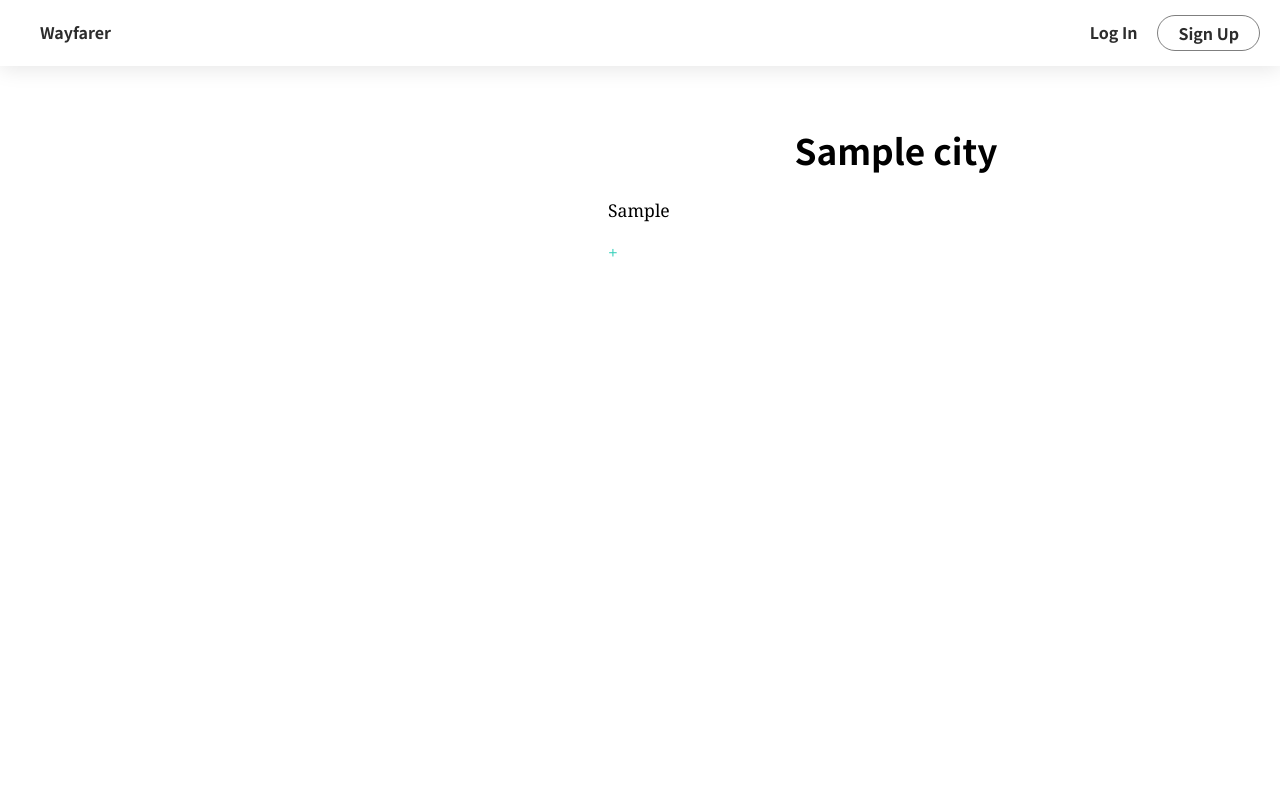
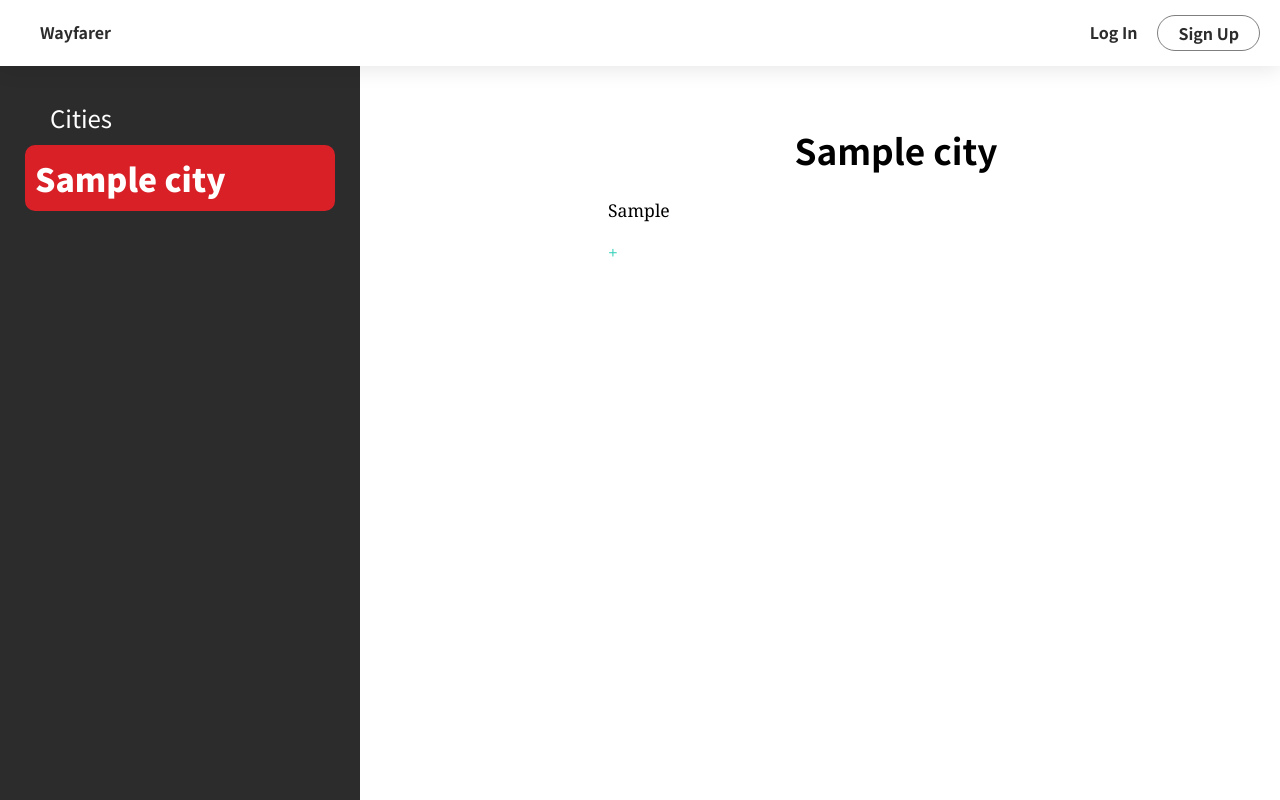
Before and after one commit to isaiahcolson/travel-community, a Django app: page /cities/1/ in a window 1280 px wide. Run offline with Django 3.2, Linux system fonts and the light colour scheme; tables that the repository leaves empty hold one stand-in row (values such as "Sample post"); some libraries are stand-ins or nearby versions.

Commit message:
added city side list to all city pages by changing city_detail context

```diff
--- a/main_app/templates/city/detail.html
+++ b/main_app/templates/city/detail.html
@@ -3,11 +3,12 @@
 
 
 
+  {% include '../partials/city_nav.html' %}
 
   <div class="profile-body">
       <div class="user-articles">
-        <h1>{{ city.name }}</h1>
-        <p>{{ city.country }}</p>
+        <h1>{{ city_id.name }}</h1>
+        <p>{{ city_id.country }}</p>
         <a id="create-post-button">+</a>
       </div>
   </div>
--- a/main_app/views.py
+++ b/main_app/views.py
@@ -113,8 +113,9 @@ def city_index(request):
 
 # Define the CITY_detail view
 def city_detail(request, city_id):
-  city = City.objects.get(id=city_id)
-  context = { 'city' : city }
+  city = City.objects.all()
+  city_id = City.objects.get(id=city_id)
+  context = { 'city':city, 'city_id':city_id }
   return render(request, 'city/detail.html', context)
 
 
```
